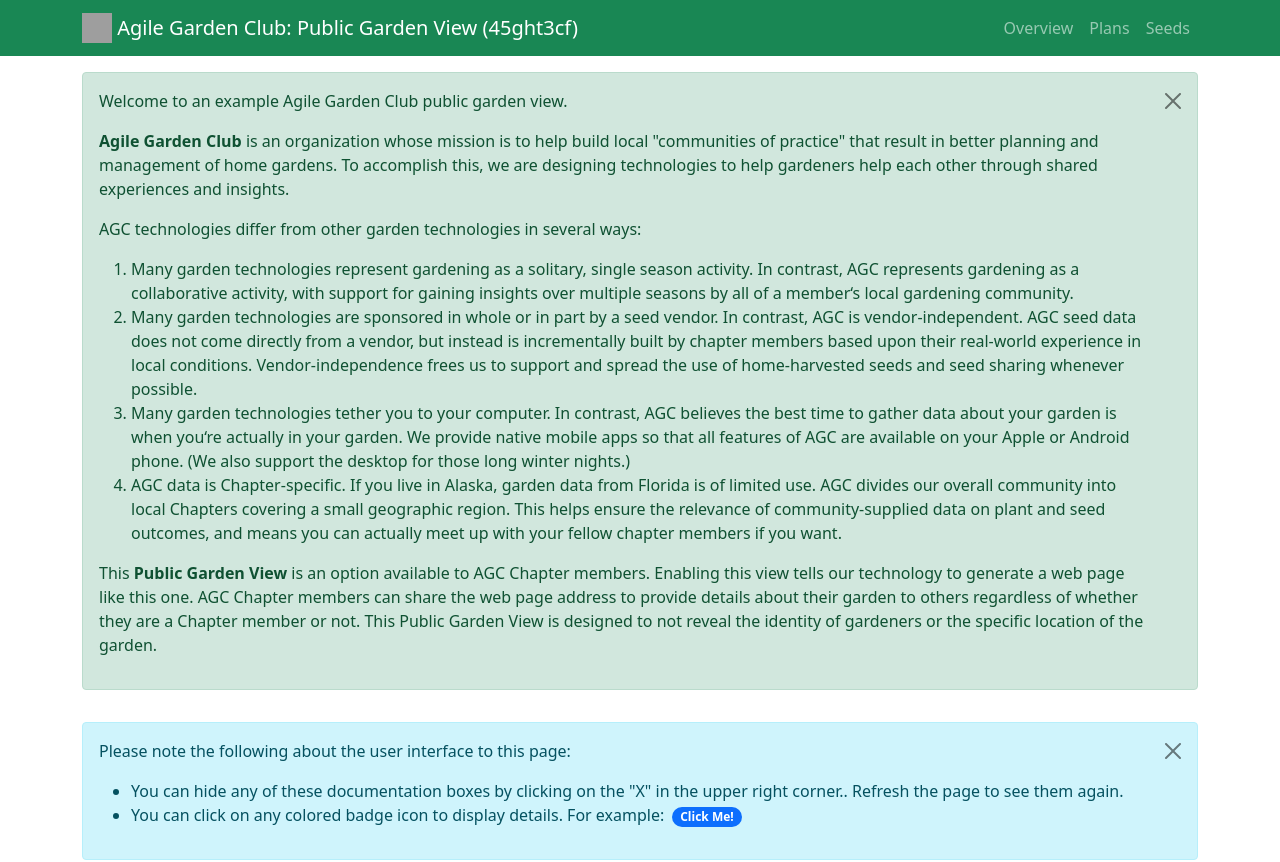
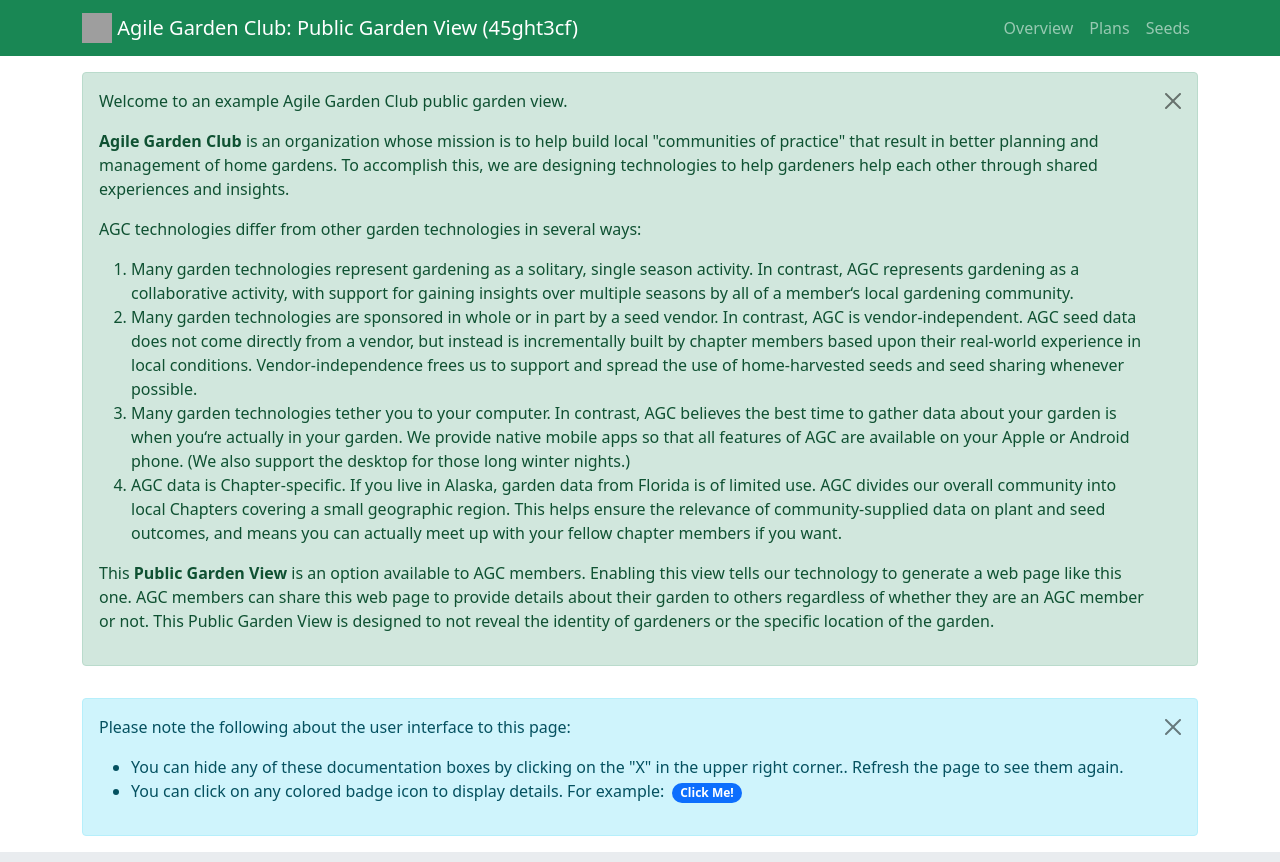
Before and after one commit to agilegardenclub/public-garden, a React (Create React App) app: page / in a window 1280 px wide. Shown: the top 862 px of the page. Built offline with nearby package versions, Linux system fonts and the light colour scheme; grey boxes are pictures that could not be loaded.

Commit message:
wordsmith

```diff
--- a/src/sections/About.js
+++ b/src/sections/About.js
@@ -19,7 +19,7 @@ function About() {
           <li>Many garden technologies tether you to your computer. In contrast, AGC believes the best time to gather data about your garden is when you&lsquo;re actually in your garden. We provide native mobile apps so that all features of AGC are available on your Apple or Android phone. (We also support the desktop for those long winter nights.)</li>
           <li>AGC data is Chapter-specific. If you live in Alaska, garden data from Florida is of limited use. AGC divides our overall community into local Chapters covering a small geographic region. This helps ensure the relevance of community-supplied data on plant and seed outcomes, and means you can actually meet up with your fellow chapter members if you want. </li>
         </ol>
-        <p>This <b>Public Garden View</b> is an option available to AGC Chapter members. Enabling this view tells our technology to generate a web page like this one. AGC Chapter members can share the web page address to provide details about their garden to others regardless of whether they are a Chapter member or not. This Public Garden View is designed to not reveal the identity of gardeners or the specific location of the garden. </p>
+        <p>This <b>Public Garden View</b> is an option available to AGC members. Enabling this view tells our technology to generate a web page like this one. AGC members can share this web page to provide details about their garden to others regardless of whether they are an AGC member or not. This Public Garden View is designed to not reveal the identity of gardeners or the specific location of the garden. </p>
       </Documentation>
 
       <Documentation variant="info">
```
